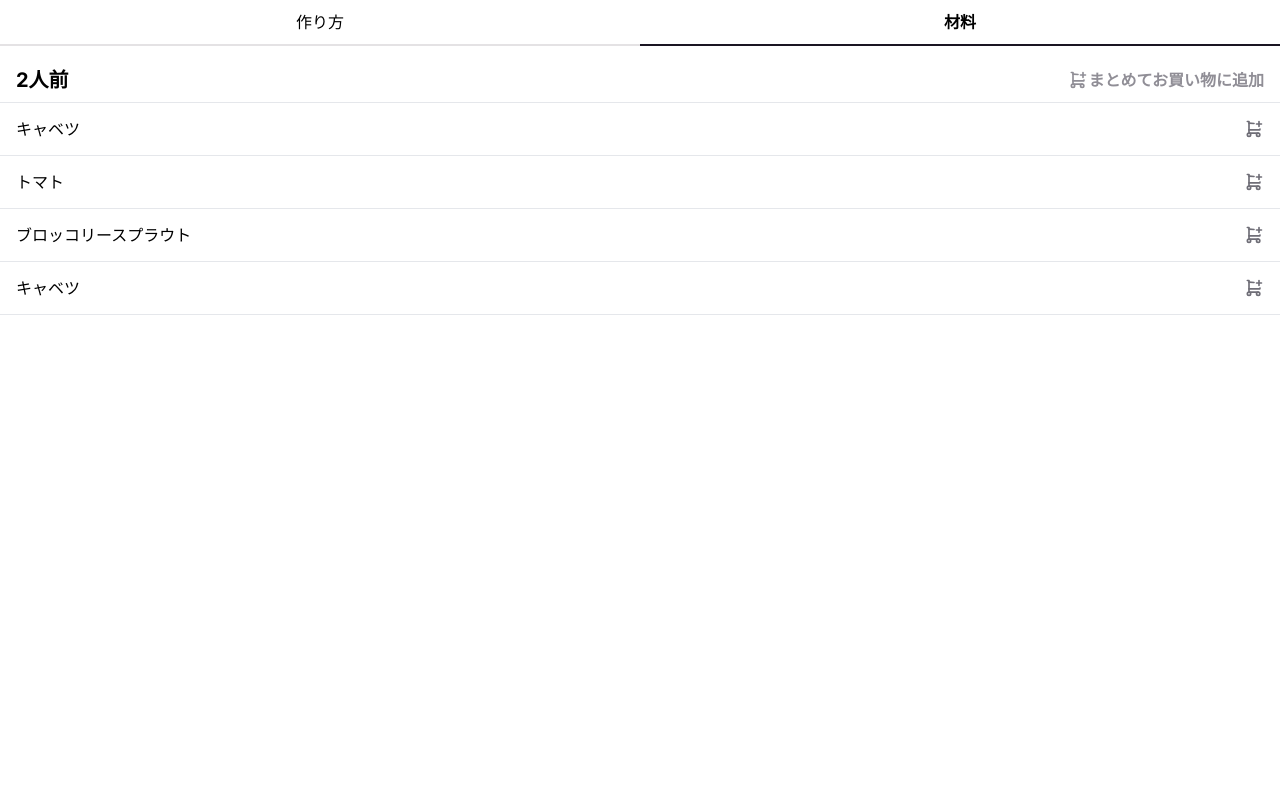
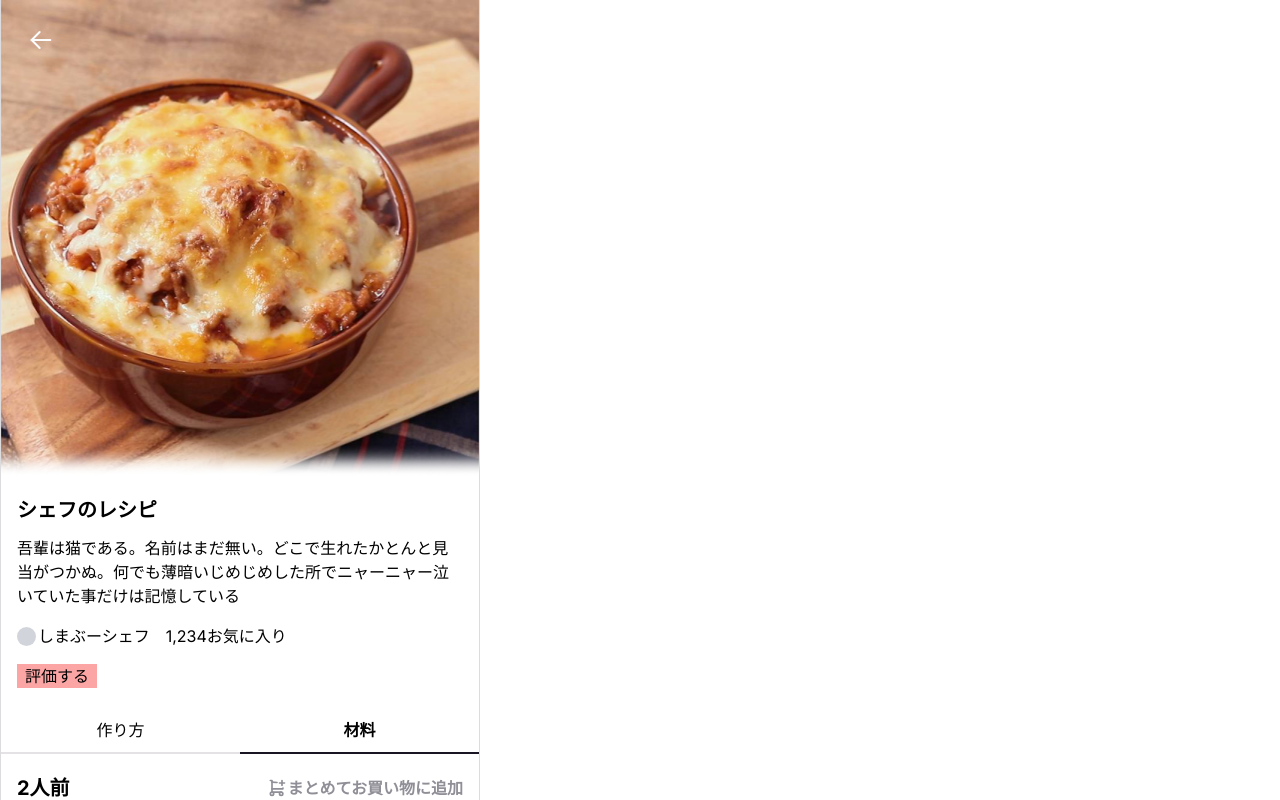
Before and after one commit to qin-team-recipe/09-frontend, a Next.js app: page /recipe/1/ingredients in a window 1280 px wide. Shown: the top 800 px of the page. Built offline with nearby package versions, Linux system fonts and the light colour scheme.

Commit message:
:lipstick: Recipeのlayout作成

```diff
--- /dev/null
+++ b/src/app/recipe/[id]/layout.tsx
@@ -0,0 +1,52 @@
+import Image from "next/image"
+import Link from "next/link"
+import { ArrowLeftIcon } from "@/components/ArrowLeftIcon"
+
+const favoriteCount = 1234
+
+export default function RecipeLayout({
+  children,
+}: {
+  children: React.ReactNode
+}) {
+  return (
+    <section className="h-full max-w-[390px] border-x  border-[#DCDBDD] pb-10 md:max-w-[480px]">
+      <div className="relative">
+        <Image
+          src={recipeImage}
+          width={480}
+          height={480}
+          alt="recipe"
+          className="h-[390px] w-[390px] bg-gray-300 shadow-inner md:h-[480px] md:w-[480px]"
+        />
+        <Link
+          href={"/"}
+          className="absolute left-5 top-5 rounded-full p-1	hover:bg-[#05001238] hover:backdrop-opacity-20"
+        >
+          <ArrowLeftIcon stroke="#FDFCFD" height={32} width={32} />
+        </Link>
+      </div>
+      <div className="flex flex-col gap-y-4 px-4 pb-5 pt-4">
+        <div className="flex flex-col gap-y-3">
+          <h1 className="text-xl font-bold">{recipeName}</h1>
+          <p>{recipeDescription}</p>
+        </div>
+        <div className="flex gap-x-4">
+          <div className="flex items-center gap-x-0.5">
+            <div className="h-[19px] w-[19px] rounded-full bg-gray-300" />
+            <p>しまぶーシェフ</p>
+          </div>
+          <p>{favoriteCount.toLocaleString()}お気に入り</p>
+        </div>
+        {/* TODO:実際の評価ボタンに置き換える */}
+        <button className="place-self-start bg-red-300 px-2">評価する</button>
+      </div>
+      {children}
+    </section>
+  )
+}
+
+const recipeImage = "/img/RecipeImageRecipe.png"
+const recipeName = "シェフのレシピ"
+const recipeDescription =
+  "吾輩は猫である。名前はまだ無い。どこで生れたかとんと見当がつかぬ。何でも薄暗いじめじめした所でニャーニャー泣いていた事だけは記憶している"
```
Also changed, not shown: public/img/RecipeImageRecipe.png (added).
